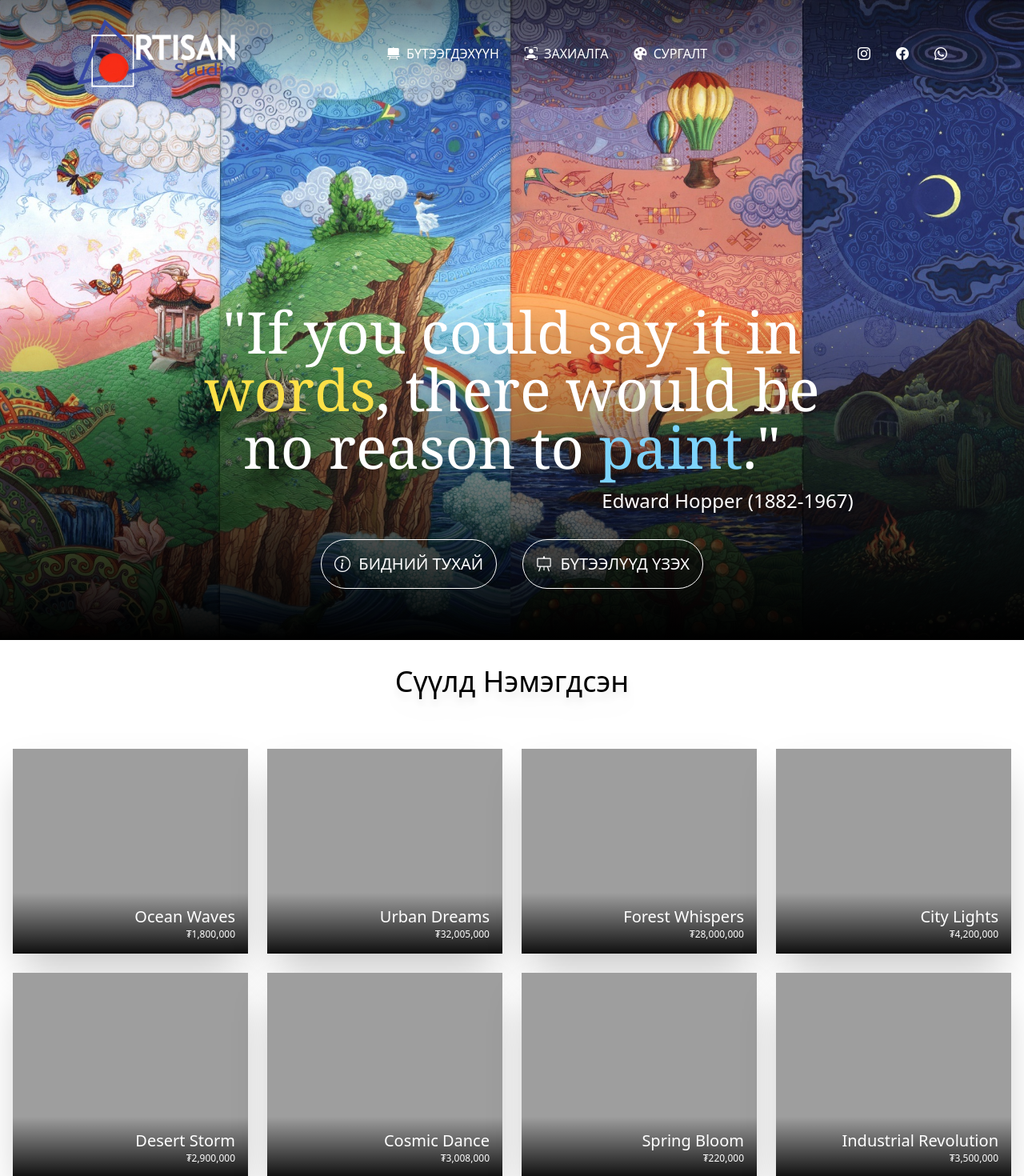
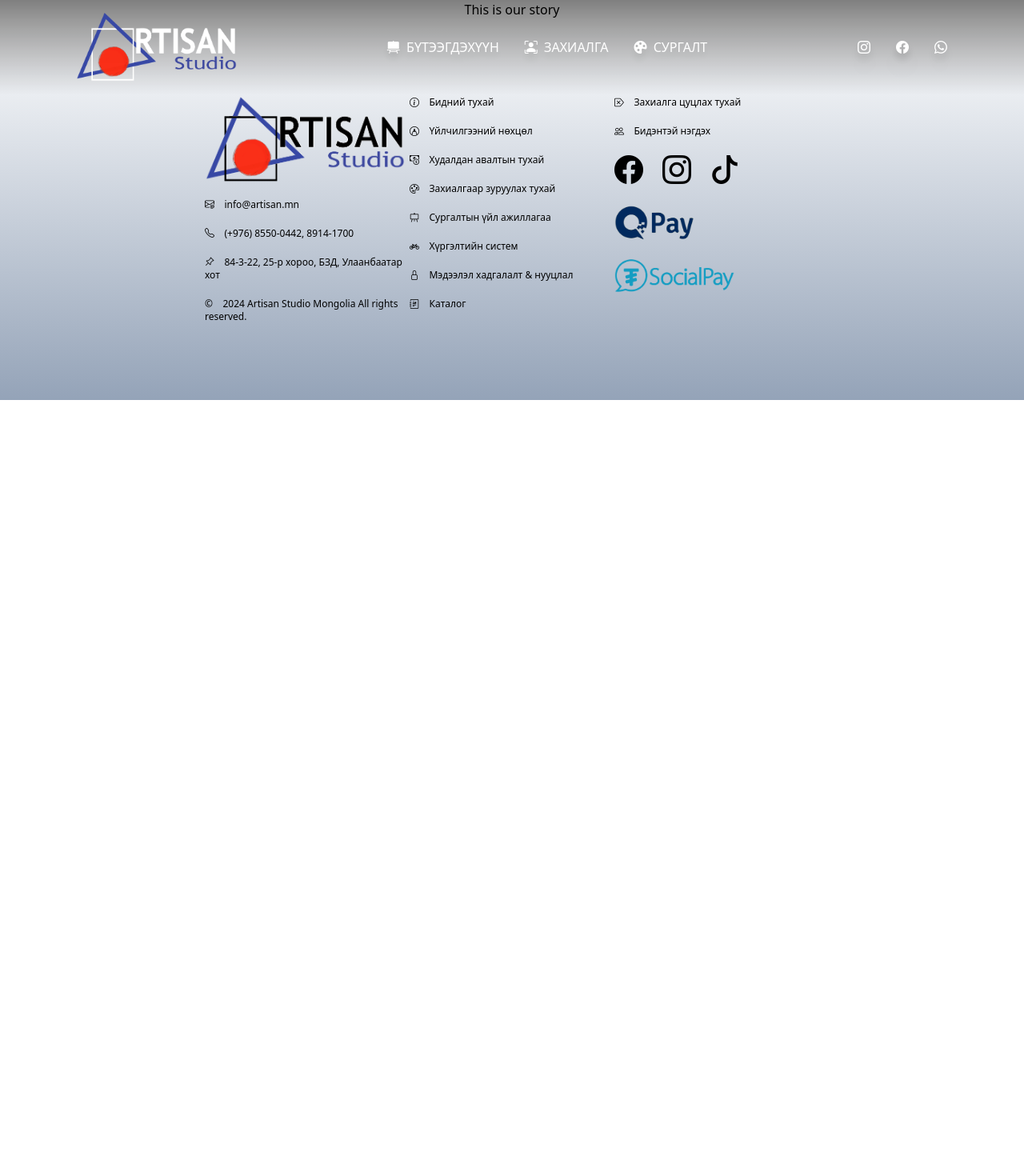
Before and after one commit to BrainyLark/gallery, a React (Create React App) app: page /about in a window 1280 px wide. Shown: the top 1470 px of the page at 80% size. After the commit the page ends 800 px from the top, so only its background shows below. Built offline with nearby package versions, Linux system fonts and the light colour scheme.

Commit message:
Router is affixed

```diff
--- a/package.json
+++ b/package.json
@@ -11,6 +11,7 @@
     "lottie-react": "^2.4.0",
     "react": "^18.3.1",
     "react-dom": "^18.3.1",
+    "react-router-dom": "^7.0.1",
     "react-scripts": "5.0.1",
     "web-vitals": "^2.1.4"
   },
--- a/src/App.js
+++ b/src/App.js
@@ -1,22 +1,22 @@
 import './App.css';
 import Navbar from './Navbar';
 import Home from './Home';
-import Products from './Products';
 import Footer from './Footer';
+import About from './pages/About';
+import { BrowserRouter, Routes, Route } from 'react-router-dom';
 
 function App() {
   return (
-    <div className="App">
-      <Navbar />
-      <Home />
-      <h1 className="font-thin drop-shadow-xl text-4xl capitalize mb-8 mt-8">Сүүлд нэмэгдсэн</h1>
-      <Products />
-      <h1 className="font-thin drop-shadow-xl capitalize text-4xl mb-8">Онцлох бүтээлүүд</h1>
-      <Products />
-      <h1 className="font-thin drop-shadow-2xl capitalize text-4xl mb-8">Категори</h1>
-      <Products />
-      <Footer />
-    </div>
+    <BrowserRouter>
+      <div className="App">
+        <Navbar />
+        <Routes>
+          <Route path="/" element={<Home/>}></Route>
+          <Route path="/about" element={<About/>}></Route>
+        </Routes>
+        <Footer />
+      </div>
+    </BrowserRouter>
   );
 }
 
--- a/src/Footer.js
+++ b/src/Footer.js
@@ -13,7 +13,7 @@ const Footer = () => {
                 <p><i className="bi bi-envelope-at"></i> &nbsp;&nbsp; info@artisan.mn</p>
                 <p><i className="bi bi-telephone"></i> &nbsp;&nbsp; (+976) 8550-0442, 8914-1700</p>
                 <p><i className="bi bi-pin-angle"></i> &nbsp;&nbsp; 84-3-22, 25-р хороо, БЗД, Улаанбаатар хот</p>
-                <p>&copy; &nbsp;&nbsp; 2024 Artisan Studio Mongolia</p>
+                <p>&copy; &nbsp;&nbsp; 2024 Artisan Studio Mongolia All rights reserved.</p>
             </div>
             <div className="flex-1 flex flex-col text-left space-y-5 mx-auto">
                 <a href="/"><i className="bi bi-info-circle"></i> &nbsp;&nbsp; Бидний тухай</a>
--- a/src/Home.js
+++ b/src/Home.js
@@ -4,6 +4,7 @@ import mainImg from './images/main.png';
 import img2 from './images/image-2.jpeg';
 import img5 from './images/image-5.jpg';
 import 'bootstrap-icons/font/bootstrap-icons.css';
+import Products from './Products';
 
 const Home = () => {
 
@@ -24,6 +25,7 @@ const Home = () => {
     });
 
     return (
+        <div>
             <div className="flex bg-cover bg-center bg-no-repeat items-end min-h-screen w-full bg-fixed" style={{backgroundImage: images[currentImage] }}>
                 <div className="z-10 min-w-full bg-gradient-to-t from-black to-transparent">
                     <div className="lg:w-2/3 mx-auto mb-16">
@@ -40,6 +42,13 @@ const Home = () => {
                     </div>
                 </div>
             </div>
+            <h1 className="font-thin drop-shadow-xl text-4xl capitalize mb-8 mt-8">Сүүлд нэмэгдсэн</h1>
+            <Products />
+            <h1 className="font-thin drop-shadow-xl capitalize text-4xl mb-8">Онцлох бүтээлүүд</h1>
+            <Products />
+            <h1 className="font-thin drop-shadow-2xl capitalize text-4xl mb-8">Категори</h1>
+            <Products />
+        </div>
     );
 };
 
--- a/src/Navbar.js
+++ b/src/Navbar.js
@@ -6,7 +6,7 @@ function Navbar() {
   const [isOpen, setIsOpen] = useState(false);
 
   return (
-    <nav className="fixed w-full lg:px-24 py-6 z-50 font-light text-base uppercase text-white bg-gradient-to-b from-black/50 to-transparent">
+    <nav className="fixed w-full lg:px-24 py-4 z-50 font-light text-base uppercase text-white bg-gradient-to-b from-black/50 to-transparent">
       <div className="container mx-auto">
         <div className="flex justify-between items-center">
           {/* Logo */}
--- /dev/null
+++ b/src/pages/About.js
@@ -0,0 +1,8 @@
+const About = () => {
+    return (
+
+        <div className="">This is our story</div>
+    );
+}
+
+export default About;
```
Also changed, not shown: 1 other file (tests, documents, lock files or other folders). Lines whose indentation alone changed are shown as unchanged.
